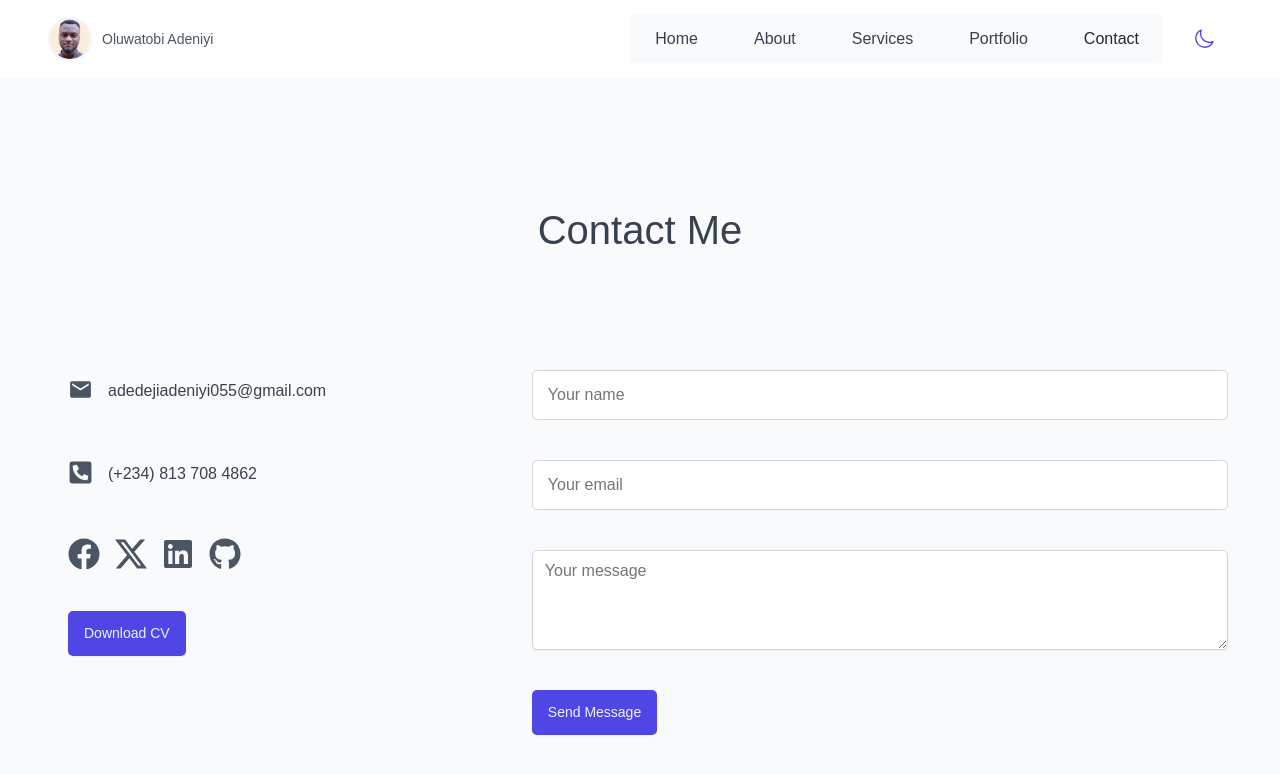
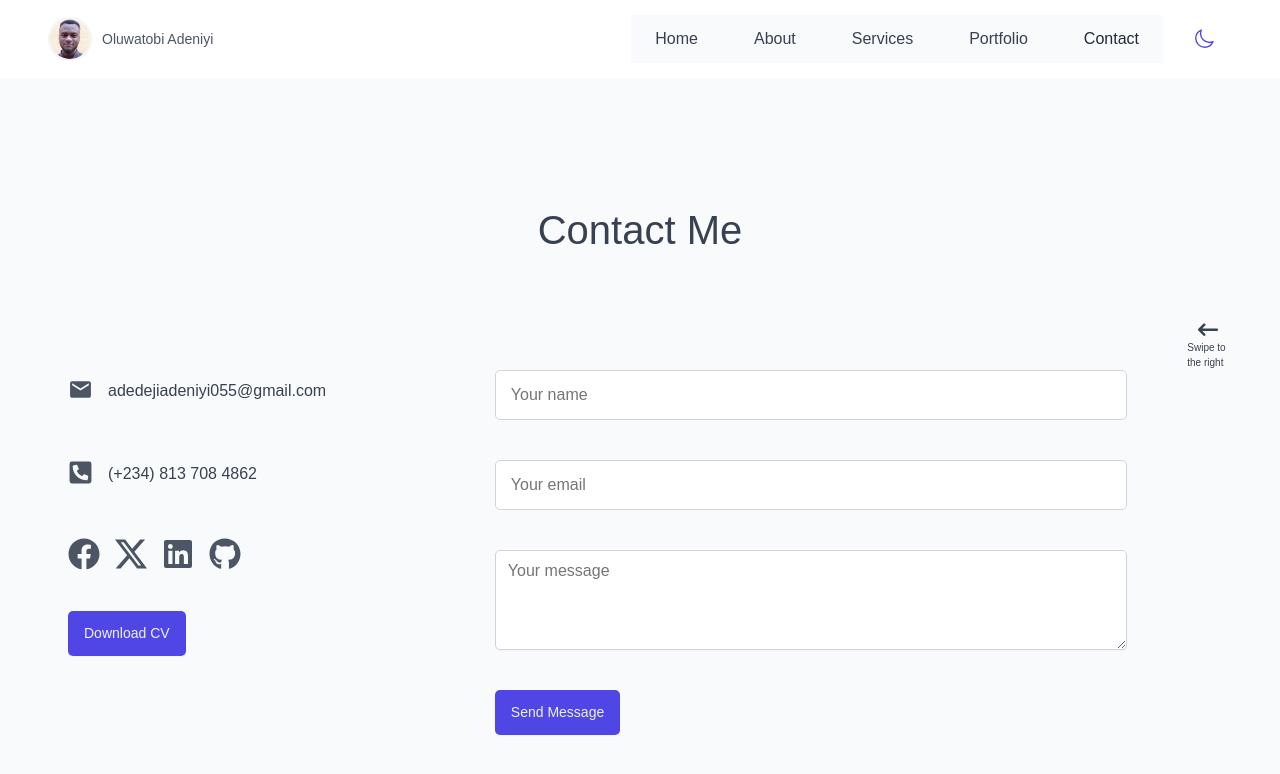
Before and after one commit to adeniyitobi055/my-website, a React (Vite) app: page /contact in a window 1280 px wide. Shown: the top 774 px of the page. Built offline with nearby package versions, Linux system fonts and the light colour scheme.

Commit message:
final touches to swipe

```diff
--- a/src/components/Contact/ContactLayout.jsx
+++ b/src/components/Contact/ContactLayout.jsx
@@ -1,7 +1,20 @@
-import styled from "styled-components";
+import styled, { keyframes } from "styled-components";
 import StyledHeading from "../../ui/StyledHeading";
 import ContactForm from "./ContactForm";
 import MediaContact from "./MediaContact";
+import { FaArrowLeftLong } from "react-icons/fa6";
+
+const bounce = keyframes`
+  0%, 20%, 50%, 80%, 100% {
+    transform: translateY(0);
+  }
+  40% {
+    transform: translateY(-10px);
+  }
+  60% {
+    transform: translateY(-5px);
+  }
+`;
 
 const Main = styled.div`
 	display: flex;
@@ -43,6 +56,25 @@ const StyledContactLayout = styled.div`
 	}
 `;
 
+const SwipeArrow = styled.div`
+	// position: fixed;
+	bottom: 20px; /* Adjust based on your design */
+	margin: 0 auto;
+	transform: translateX(-50%);
+	font-size: 2rem;
+	animation: ${bounce} 2s infinite;
+	cursor: pointer;
+	display: flex;
+	flex-direction: column;
+	justify-content: center;
+	align-items: center;
+
+	/* Add an icon or custom arrow styles */
+	svg {
+		font-size: 2rem;
+	}
+`;
+
 function ContactLayout() {
 	return (
 		<Main>
@@ -50,6 +82,10 @@ function ContactLayout() {
 			<StyledContactLayout>
 				<MediaContact />
 				<ContactForm />
+				<SwipeArrow>
+					<FaArrowLeftLong />
+					<span style={{ fontSize: "10px" }}>Swipe to the right</span>
+				</SwipeArrow>
 			</StyledContactLayout>
 		</Main>
 	);
--- a/src/components/Home/HomeLayout.jsx
+++ b/src/components/Home/HomeLayout.jsx
@@ -45,9 +45,9 @@ const StyledHomeLayout = styled.div`
 `;
 
 const SwipeArrow = styled.div`
-	position: fixed;
+	// position: fixed;
 	bottom: 20px; /* Adjust based on your design */
-	left: 40%;
+	margin: 0 auto;
 	transform: translateX(-50%);
 	font-size: 2rem;
 	animation: ${bounce} 2s infinite;
```
Lines whose indentation alone changed are shown as unchanged.
